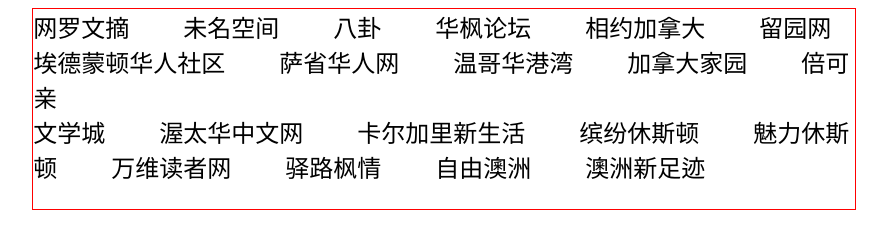
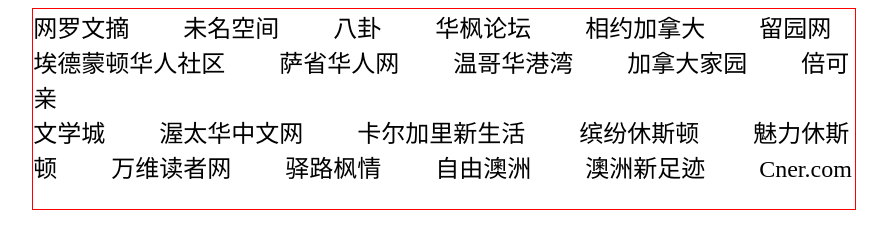
Before and after one commit to johnisthedeveloper/hao123.html, a plain HTML site: page index.html in a window 1280 px wide. Shown: the whole page, without its empty margins (196-1083 px from the left). Drawn offline with Linux system fonts and the light colour scheme.

Commit message:
Update index.html

```diff
--- a/index.html
+++ b/index.html
@@ -36,6 +36,7 @@ a:hover {text-decoration:none; color:red;}
 <a href="http://www.ourdream.ca/forums/portal.php" target="_blank">驿路枫情</a>
 <a href="http://www.freeoz.org/ibbs/forum.php" target="_blank">自由澳洲</a>
 <a href="http://www.oursteps.com.au/bbs/portal.php" target="_blank">澳洲新足迹</a>
+<a href="http://cner.com/default.html" target="_blank">Cner.com</a>
 
 </div>
 </body>
```
